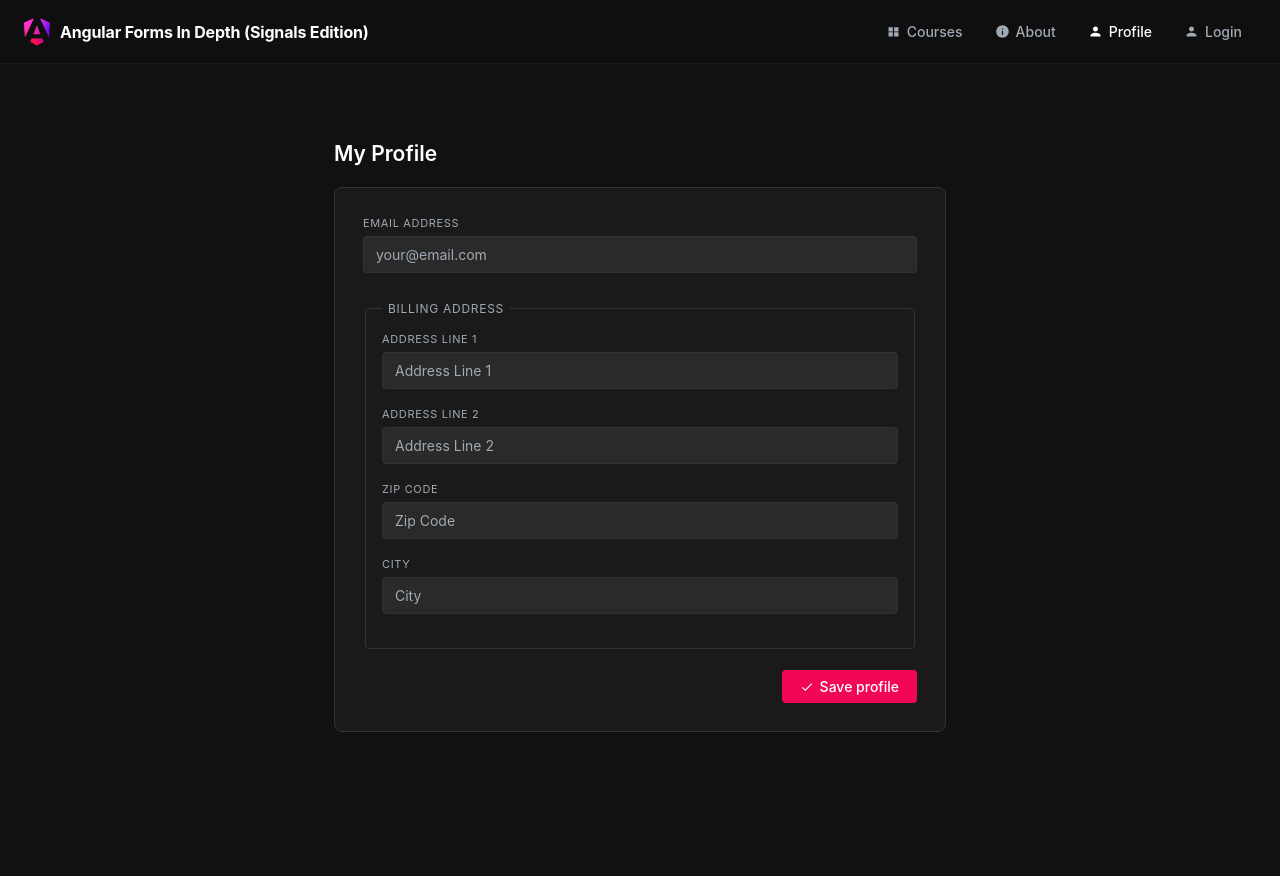
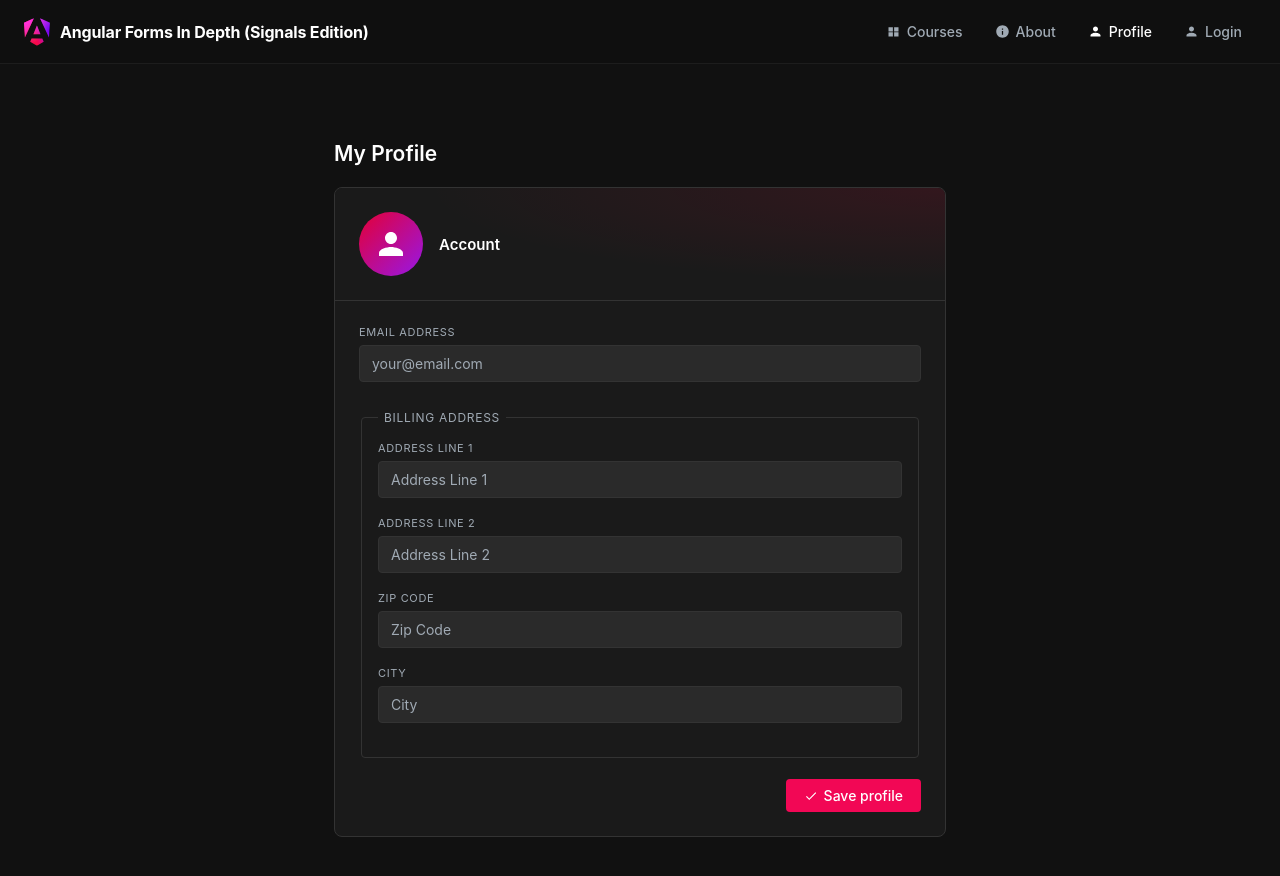
Before and after one commit to angular-university/angular-forms-course, an Angular app: page /profile in a window 1280 px wide. Shown: the top 876 px of the page. Built offline with nearby package versions, Linux system fonts and the light colour scheme.

Commit message:
prepare Angular Forms In Depth (Signals Edition)

```diff
--- a/src/app/course-dialog/course-dialog.component.css
+++ b/src/app/course-dialog/course-dialog.component.css
@@ -1 +1,32 @@
+.dialog-header {
+  display: flex;
+  align-items: center;
+  gap: 14px;
+  margin-bottom: 24px;
+}
+
+.dialog-icon {
+  width: 40px;
+  height: 40px;
+  border-radius: 10px;
+  background: linear-gradient(135deg, #E40035, #9717E7);
+  display: flex;
+  align-items: center;
+  justify-content: center;
+  color: #fff;
+  flex-shrink: 0;
+}
+
+.modal-title {
+  margin: 0 0 2px;
+  font-size: 16px;
+  font-weight: 600;
+}
+
+.dialog-sub {
+  margin: 0;
+  font-size: 12px;
+  color: var(--muted);
+}
+
 textarea { resize: vertical; }
--- a/src/app/course-dialog/course-dialog.component.html
+++ b/src/app/course-dialog/course-dialog.component.html
@@ -1,4 +1,13 @@
-<h2 class="modal-title">{{ course().description }}</h2>
+<div class="dialog-header">
+  <div class="dialog-icon">
+    <svg width="18" height="18" viewBox="0 0 24 24" fill="currentColor">
+      <path d="M3 17.25V21h3.75L17.81 9.94l-3.75-3.75L3 17.25zM20.71 7.04a1 1 0 0 0 0-1.41l-2.34-2.34a1 1 0 0 0-1.41 0l-1.83 1.83 3.75 3.75 1.83-1.83z"/>
+    </svg>
+  </div>
+  <div>
+    <h2 class="modal-title">{{ course().description }}</h2>
+  </div>
+</div>
 
 <form [formRoot]="courseForm">
   <div class="field">
--- a/src/app/create-course/create-course.component.html
+++ b/src/app/create-course/create-course.component.html
@@ -1,5 +1,15 @@
 <div class="create-course-panel">
-  <h2 class="create-title">Create New Course</h2>
+  <div class="create-course-hero">
+    <div class="create-course-icon">
+      <svg width="26" height="26" viewBox="0 0 24 24" fill="currentColor">
+        <path d="M19 3H5a2 2 0 0 0-2 2v14a2 2 0 0 0 2 2h14a2 2 0 0 0 2-2V5a2 2 0 0 0-2-2zm-7 3a3 3 0 1 1 0 6 3 3 0 0 1 0-6zm6 12H6v-.9c0-2 4-3.1 6-3.1s6 1.1 6 3.1V18z"/>
+      </svg>
+    </div>
+    <div>
+      <h2 class="create-course-headline">Create New Course</h2>
+      <p class="create-course-sub">Fill in each step to publish your course</p>
+    </div>
+  </div>
 
   <div class="card stepper-card">
     <div class="stepper-header">
--- a/src/app/create-course/create-course.component.scss
+++ b/src/app/create-course/create-course.component.scss
@@ -1,6 +1,38 @@
 .create-course-panel {
   max-width: 720px;
   margin: 0 auto;
+}
+
+.create-course-hero {
+  display: flex;
+  align-items: center;
+  gap: 16px;
+  padding: 28px 0 32px;
+}
+
+.create-course-icon {
+  width: 52px;
+  height: 52px;
+  border-radius: 12px;
+  background: linear-gradient(135deg, #E40035, #9717E7);
+  display: flex;
+  align-items: center;
+  justify-content: center;
+  color: #fff;
+  flex-shrink: 0;
+}
+
+.create-course-headline {
+  margin: 0 0 4px;
+  font-size: 22px;
+  font-weight: 700;
+  letter-spacing: -0.2px;
+}
+
+.create-course-sub {
+  margin: 0;
+  font-size: 13px;
+  color: var(--muted);
 }
 
 .stepper-buttons {
--- a/src/app/home/home.component.css
+++ b/src/app/home/home.component.css
@@ -10,6 +10,24 @@
   margin-bottom: 28px;
 }
 
+.header-left {
+  display: flex;
+  align-items: center;
+  gap: 10px;
+}
+
+.section-icon {
+  width: 28px;
+  height: 28px;
+  border-radius: 7px;
+  background: linear-gradient(135deg, #E40035, #9717E7);
+  display: flex;
+  align-items: center;
+  justify-content: center;
+  color: #fff;
+  flex-shrink: 0;
+}
+
 .title {
   margin: 0;
   font-size: 22px;
--- a/src/app/home/home.component.html
+++ b/src/app/home/home.component.html
@@ -1,6 +1,14 @@
 <div class="courses-panel">
+
   <div class="header">
-    <h2 class="title">All Courses</h2>
+    <div class="header-left">
+      <div class="section-icon">
+        <svg width="16" height="16" viewBox="0 0 24 24" fill="currentColor">
+          <path d="M12 3L1 9l11 6 9-4.91V17h2V9L12 3zM5 13.18v4L12 21l7-3.82v-4L12 17l-7-3.82z"/>
+        </svg>
+      </div>
+      <h2 class="title">All Courses</h2>
+    </div>
     <button class="btn-icon" routerLink="/add-new-course" title="Add course">+</button>
   </div>
 
@@ -15,4 +23,5 @@
   @if (activeTab() === 'advanced') {
     <courses-card-list [courses]="advancedCourses()"></courses-card-list>
   }
+
 </div>
--- a/src/app/login/login.component.css
+++ b/src/app/login/login.component.css
@@ -109,6 +109,10 @@
   cursor: pointer;
   transition: opacity 0.15s, transform 0.1s;
   letter-spacing: 0.2px;
+  display: inline-flex;
+  align-items: center;
+  justify-content: center;
+  gap: 8px;
 }
 
 .btn-login:hover:not(:disabled) {
@@ -131,6 +135,10 @@
   font-size: 13px;
   cursor: pointer;
   transition: border-color 0.15s, color 0.15s;
+  display: inline-flex;
+  align-items: center;
+  justify-content: center;
+  gap: 8px;
 }
 
 .btn-reset:hover {
--- a/src/app/profile/profile.component.html
+++ b/src/app/profile/profile.component.html
@@ -2,6 +2,19 @@
   <h2 class="profile-title">My Profile</h2>
 
   <div class="card profile-card">
+
+    <div class="profile-avatar-bar">
+      <div class="profile-avatar">
+        <svg width="36" height="36" viewBox="0 0 24 24" fill="currentColor">
+          <path d="M12 12c2.21 0 4-1.79 4-4s-1.79-4-4-4-4 1.79-4 4 1.79 4 4 4zm0 2c-2.67 0-8 1.34-8 4v2h16v-2c0-2.66-5.33-4-8-4z"/>
+        </svg>
+      </div>
+      <div>
+        <div class="profile-avatar-label">Account</div>
+      </div>
+    </div>
+
+    <div class="profile-form">
       <form [formRoot]="profileForm">
 
         <div class="field">
@@ -24,3 +37,4 @@
       </form>
     </div>
   </div>
+</div>
--- a/src/app/profile/profile.component.scss
+++ b/src/app/profile/profile.component.scss
@@ -10,14 +10,42 @@
   margin-bottom: 1.5rem;
 }
 
-.profile-card {
-  padding: 2rem;
+.profile-avatar-bar {
+  display: flex;
+  align-items: center;
+  gap: 16px;
+  padding: 24px;
+  border-bottom: 1px solid var(--border);
+  background:
+    radial-gradient(ellipse at 100% 0%, rgba(228, 0, 53, 0.12) 0%, transparent 60%),
+    var(--surface);
 }
 
-.field-row {
-  display: grid;
-  grid-template-columns: 1fr 1fr;
-  gap: 1rem;
+.profile-avatar {
+  width: 64px;
+  height: 64px;
+  border-radius: 50%;
+  background: linear-gradient(135deg, #E40035, #9717E7);
+  display: flex;
+  align-items: center;
+  justify-content: center;
+  color: #fff;
+  flex-shrink: 0;
+}
+
+.profile-avatar-label {
+  font-weight: 600;
+  font-size: 15px;
+}
+
+.profile-avatar-sub {
+  font-size: 13px;
+  color: var(--muted);
+  margin-top: 2px;
+}
+
+.profile-form {
+  padding: 24px;
 }
 
 address-form {
```
Lines whose indentation alone changed are shown as unchanged.
